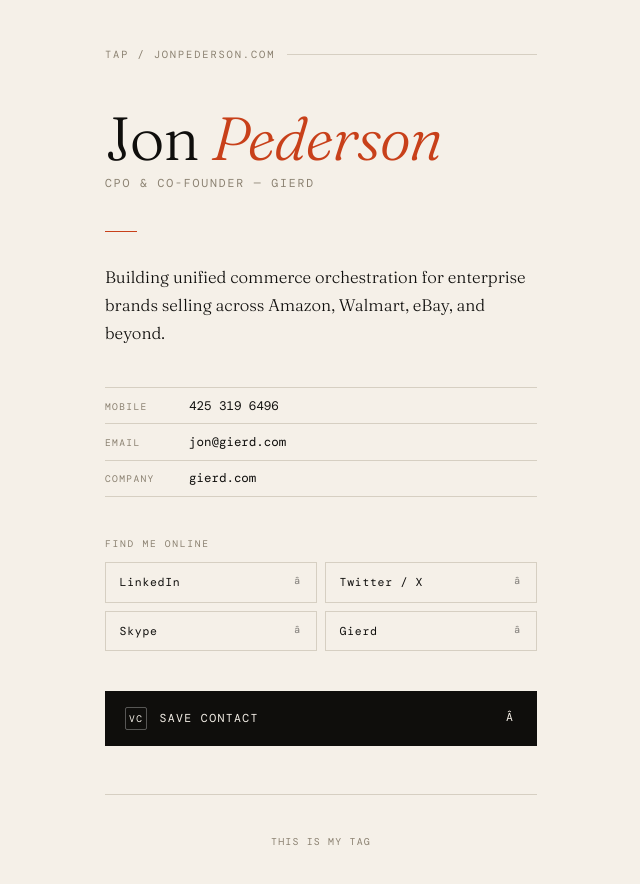
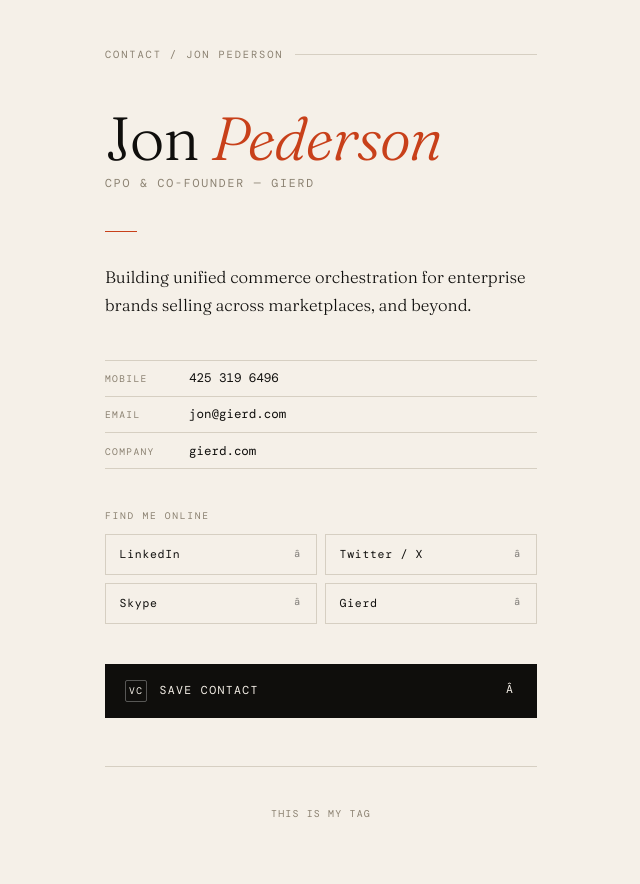
Before and after one commit to jonpederson/jonpederson.github.io, a plain HTML site: page index.html in a window 1280 px wide. Shown: the whole page, without its empty margins (319-959 px from the left). Drawn offline with nearby package versions, Linux system fonts and the light colour scheme; a web font is replaced by a local one.

Commit message:
Revise contact card details in index.html
Updated contact information and bio text.

```diff
--- a/index.html
+++ b/index.html
@@ -360,7 +360,7 @@
   <!-- PUBLIC: contact card -->
   <div id="public-card">
 
-    <div class="top-rule">tap / jonpederson.com</div>
+    <div class="top-rule">contact / jon pederson</div>
 
     <div class="name-block">
       <h1>Jon <em>Pederson</em></h1>
@@ -370,7 +370,7 @@
     <div class="divider"></div>
 
     <p class="bio">
-      Building unified commerce orchestration for enterprise brands selling across Amazon, Walmart, eBay, and beyond.
+      Building unified commerce orchestration for enterprise brands selling across marketplaces, and beyond.
     </p>
 
     <ul class="contact-list">
```
